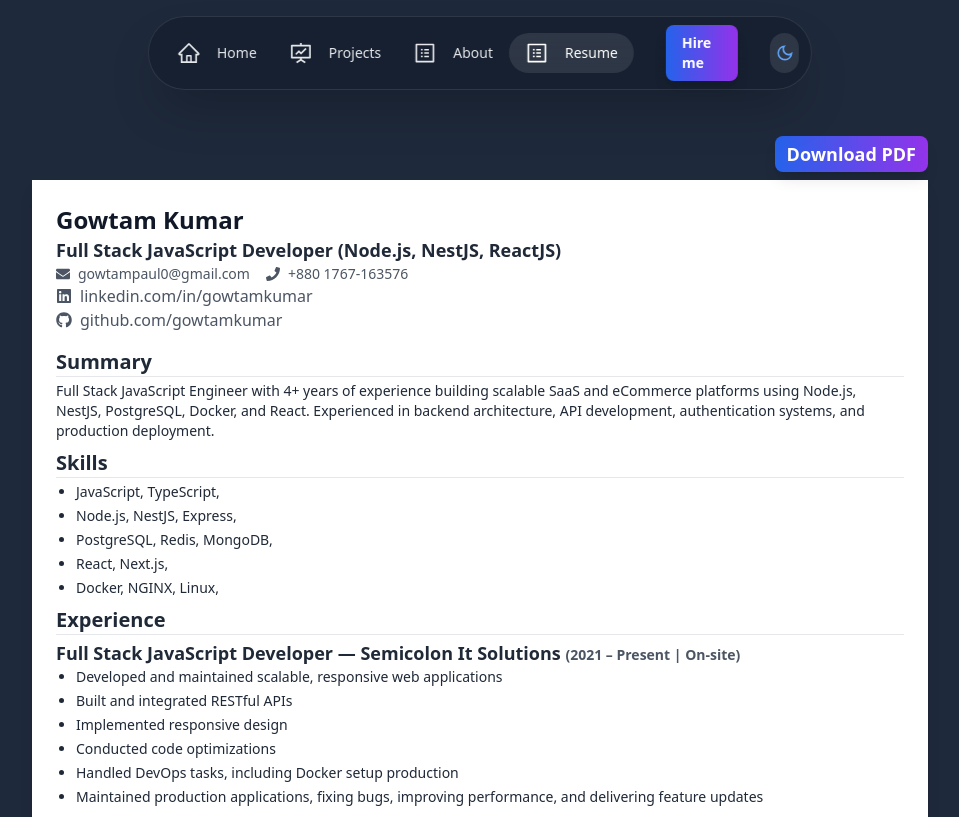
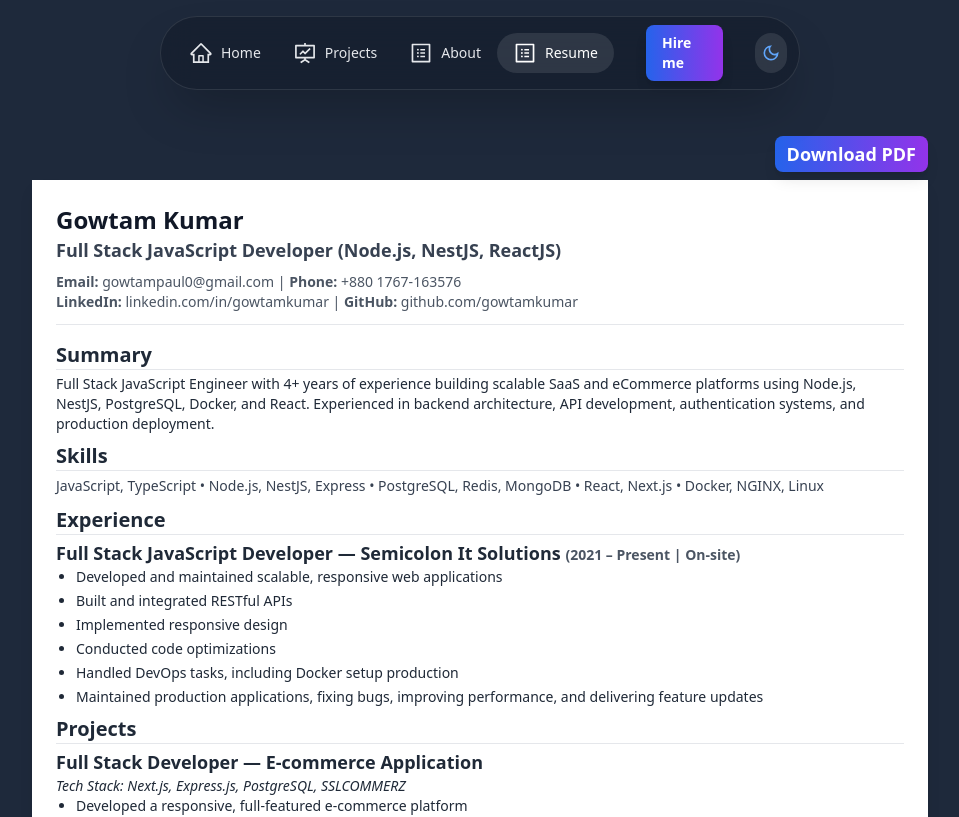
Before and after one commit to gowtamkumar/my-portfolio, a Next.js app: page /resume in a window 1280 px wide. Shown: the top 817 px of the page, without its empty margins (160-1119 px from the left). Built offline with nearby package versions, Linux system fonts and the light colour scheme.

Commit message:
cv style fix

```diff
--- a/components/resume/ResumeHeader.tsx
+++ b/components/resume/ResumeHeader.tsx
@@ -1,39 +1,18 @@
-import Link from "next/link";
-import { FaEnvelope, FaGithub, FaLinkedin, FaPhone } from "react-icons/fa";
 
 export default function ResumeHeader() {
   return (
-    <header className="mb-4">
+    <header className="mb-4 border-b pb-3">
       <h1 className="text-2xl font-bold text-gray-900">Gowtam Kumar</h1>
-      <p className="text-lg font-semibold">
+      <p className="text-lg font-semibold text-gray-700">
         Full Stack JavaScript Developer (Node.js, NestJS, ReactJS)
       </p>
-      <div className="text-sm text-gray-600 flex flex-wrap gap-x-4 gap-y-1">
-        <div className="flex items-center gap-2">
-          <FaEnvelope />
-          <Link href="mailto:gowtampaul0@gmail.com">gowtampaul0@gmail.com</Link>
-        </div>
-        <div className="flex items-center gap-2">
-          <FaPhone />
-          <p>+880 1767-163576</p>
-        </div>
-        {/* <div className="flex items-center gap-2">
-          <p>Bangladesh</p>
-        </div> */}
-      </div>
-      <div className="text-gray-600">
-        <div className="flex items-center gap-2">
-          <FaLinkedin />
-          <Link href="https://www.linkedin.com/in/gowtamkumar">
-            linkedin.com/in/gowtamkumar
-          </Link>
-        </div>
-        <div className="flex items-center gap-2">
-          <FaGithub />
-          <Link href="https://github.com/gowtamkumar">
-            github.com/gowtamkumar
-          </Link>
-        </div>
+      <div className="text-sm text-gray-600 mt-2">
+        <p>
+          <strong>Email:</strong> gowtampaul0@gmail.com | <strong>Phone:</strong> +880 1767-163576
+        </p>
+        <p>
+          <strong>LinkedIn:</strong> linkedin.com/in/gowtamkumar | <strong>GitHub:</strong> github.com/gowtamkumar
+        </p>
       </div>
     </header>
   );
--- a/components/resume/Skill.tsx
+++ b/components/resume/Skill.tsx
@@ -4,15 +4,9 @@ export default function Skill() {
   return (
     <section className="my-2">
       <h2 className="text-xl font-semibold border-b my-1">Skills</h2>
-      <ul className="list-disc ml-5 text-sm space-y-1">
-        {coreSkills.map((item, idx) => {
-          return (
-            <li key={idx} className="gap-2 text-sm">
-              <span className="me-2">{item + "," + " "}</span>
-            </li>
-          );
-        })}
-      </ul>
+      <p className="text-sm text-gray-700 leading-relaxed">
+        {coreSkills.join(" • ")}
+      </p>
     </section>
   );
 }
```
